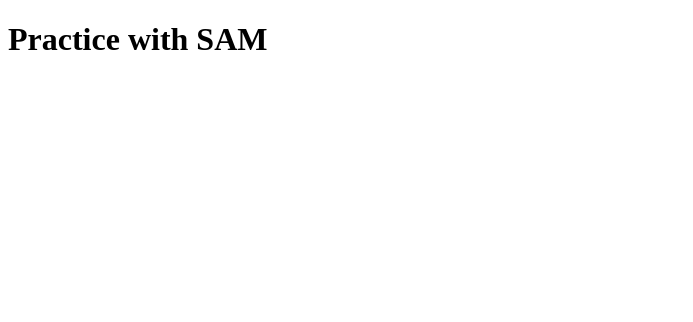
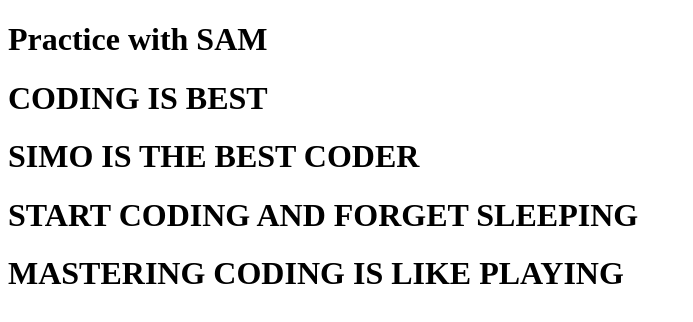
Before and after one commit to selamawitberhanu/DegefaSam, a plain HTML site: page samdj/index.html in a window 1280 px wide. Shown: the whole page, without its empty margins (0-693 px from the left). Drawn offline with Linux system fonts and the light colour scheme.

Commit message:
dont be fast

```diff
--- a/samdj/index.html
+++ b/samdj/index.html
@@ -7,5 +7,22 @@
 </head>
 <body>
     <h1>Practice with SAM</h1>
+
+<h1>CODING IS BEST</h1>
+
+
+<h1>SIMO IS THE BEST CODER</h1>
+
+
+
+<h1>START CODING AND FORGET SLEEPING</h1>
+
+
+
+<h1>MASTERING CODING IS LIKE PLAYING</h1>
+
+
+
+
 </body>
 </html>
```
